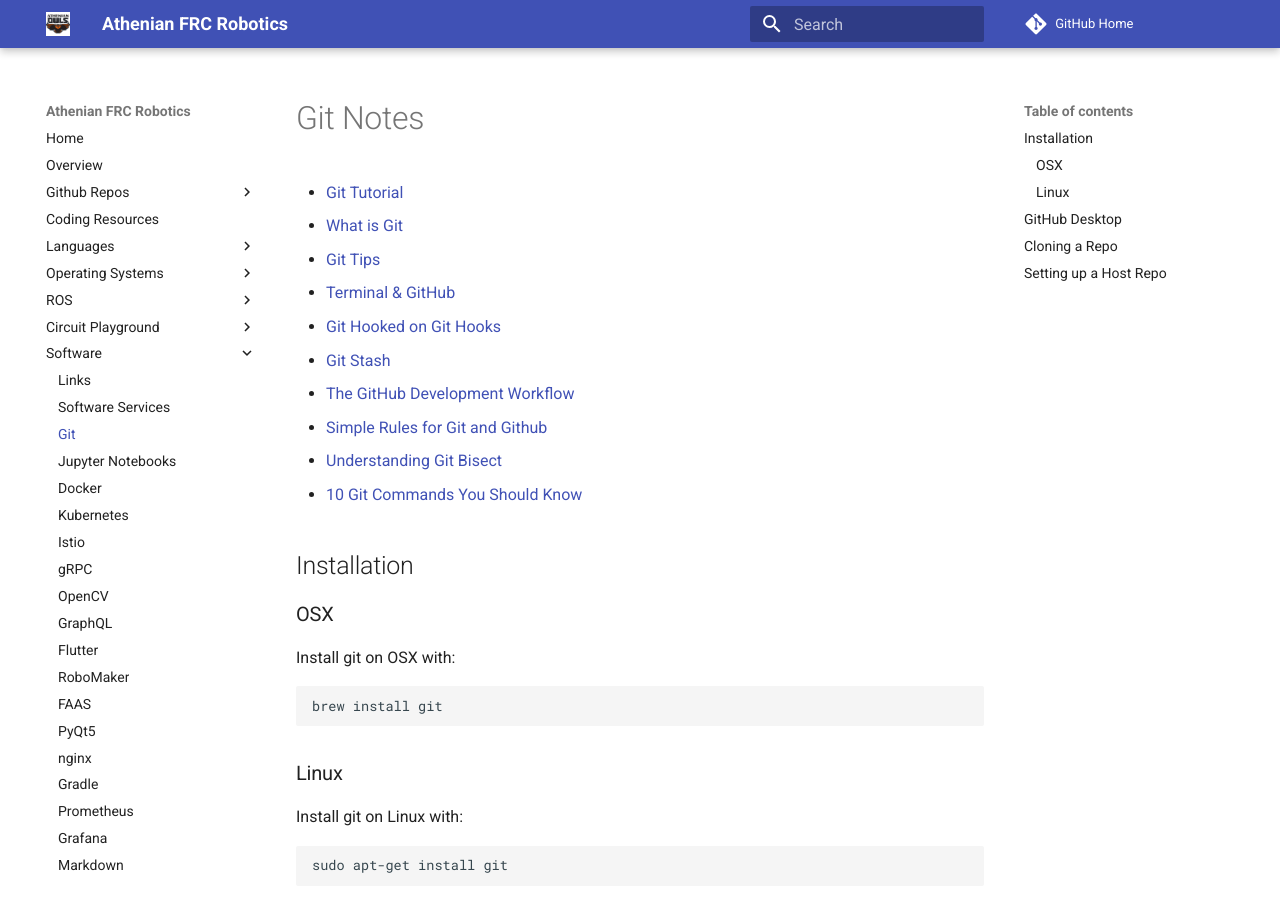
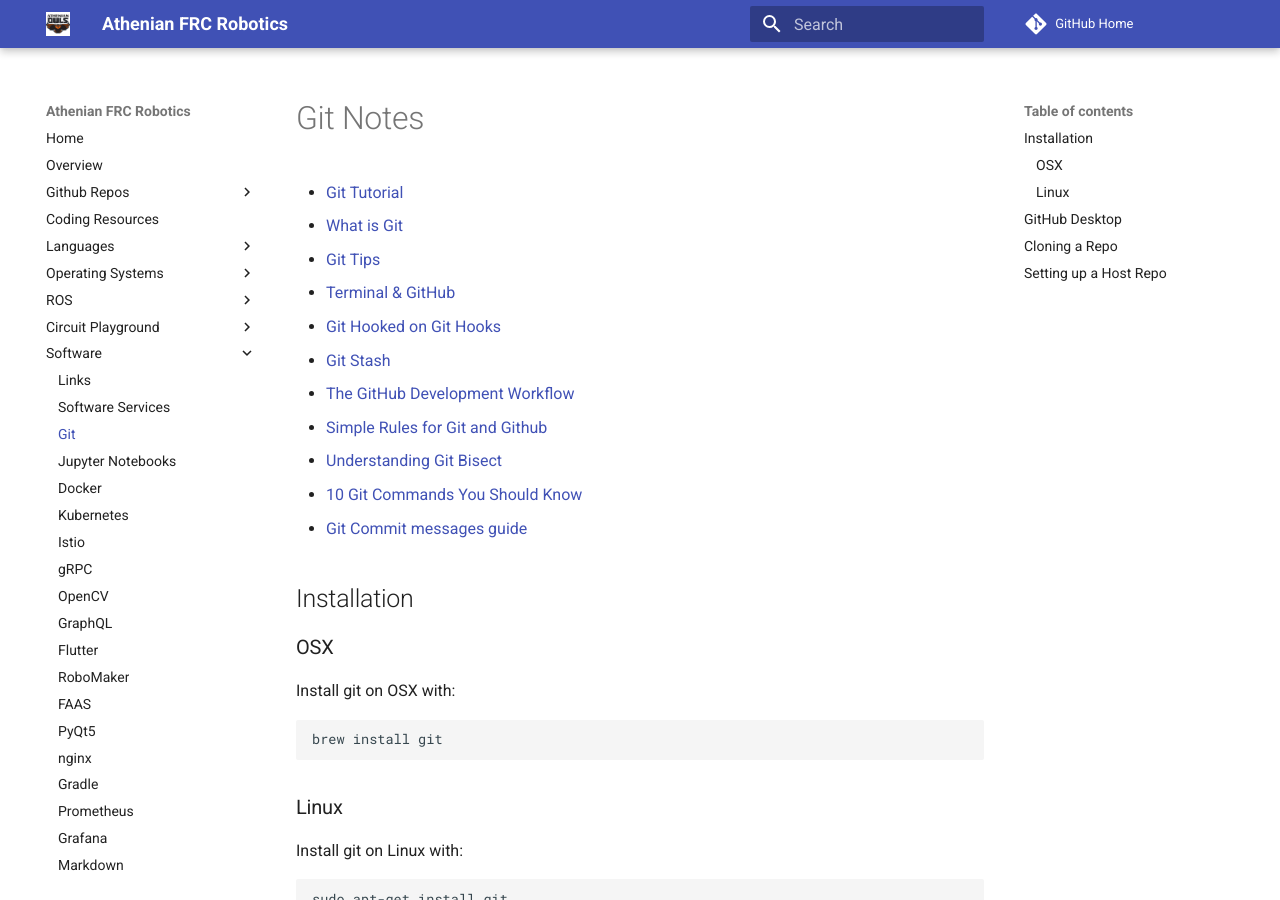
Before and after one commit to athenian-robotics/athenian-robotics-mkdocs, an MkDocs documentation site: the page built from docs/git.md, in a window 1280 px wide and 900 px high. Built offline with MkDocs 1.6.1 and Material for MkDocs 9.7.7, drawn with Linux system fonts in a browser that asks for light colours; comment, search, counter and statistics services are not loaded.

Commit message:
Update docs

```diff
--- a/docs/git.md
+++ b/docs/git.md
@@ -9,7 +9,8 @@
 * [The GitHub Development Workflow](https://itnext.io/the-github-development-workflow-fb48d9bb63f9  )
 * [Simple Rules for Git and Github](https://medium.freecodecamp.org/follow-these-simple-rules-and-youll-become-a-git-and-github-master-e1045057468f)
 * [Understanding Git Bisect](https://hackernoon.com/understanding-git-bisect-i-e-use-binary-search-to-find-the-change-that-introduced-a-bug-89489b4c9fa6)
-* [10 Git Commands You Should Know]()
+* [10 Git Commands You Should Know](https://towardsdatascience.com/10-git-commands-you-should-know-df54bea1595c)
+* [Git Commit messages guide](https://github.com/RomuloOliveira/commit-messages-guide)
 
 ## Installation
 
```
